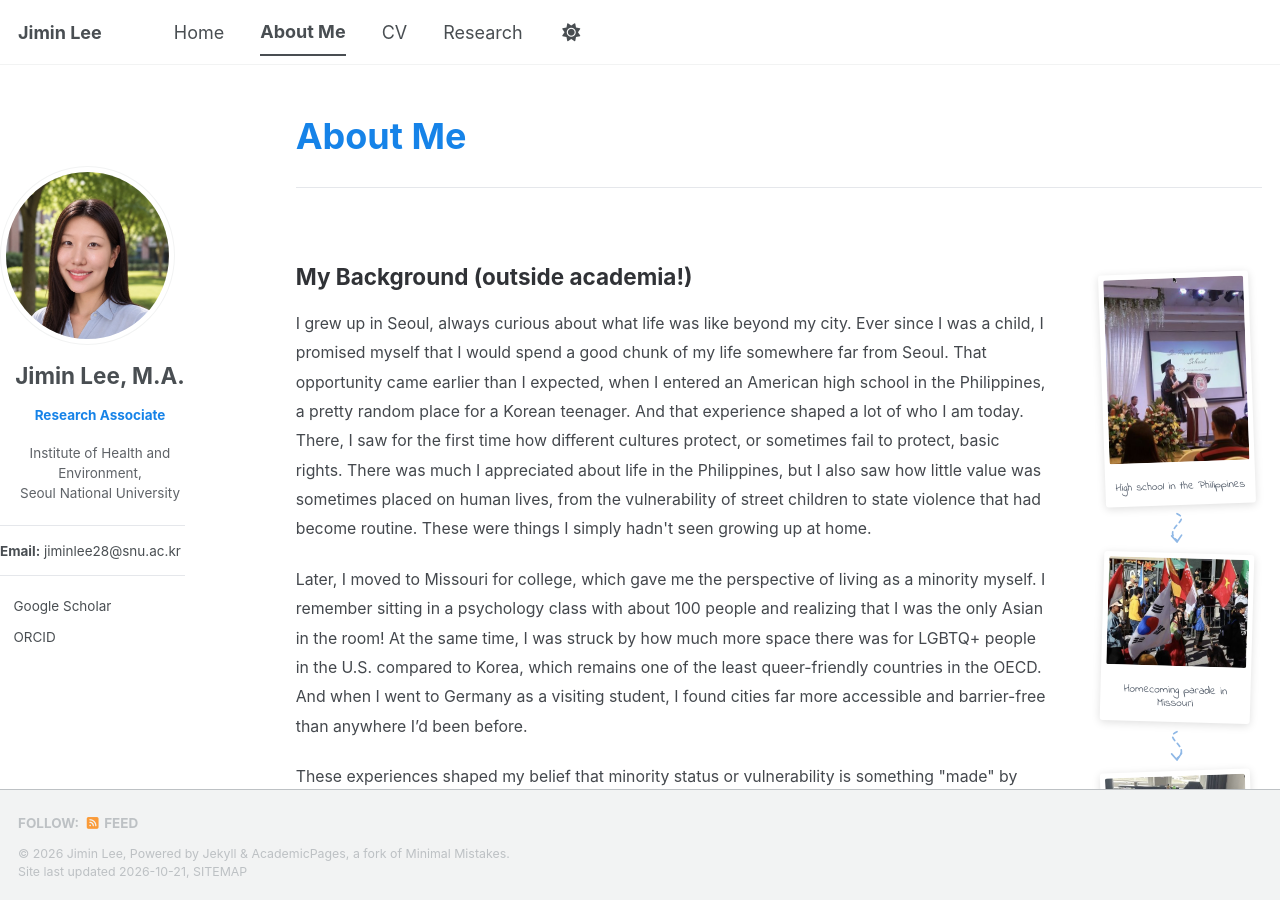
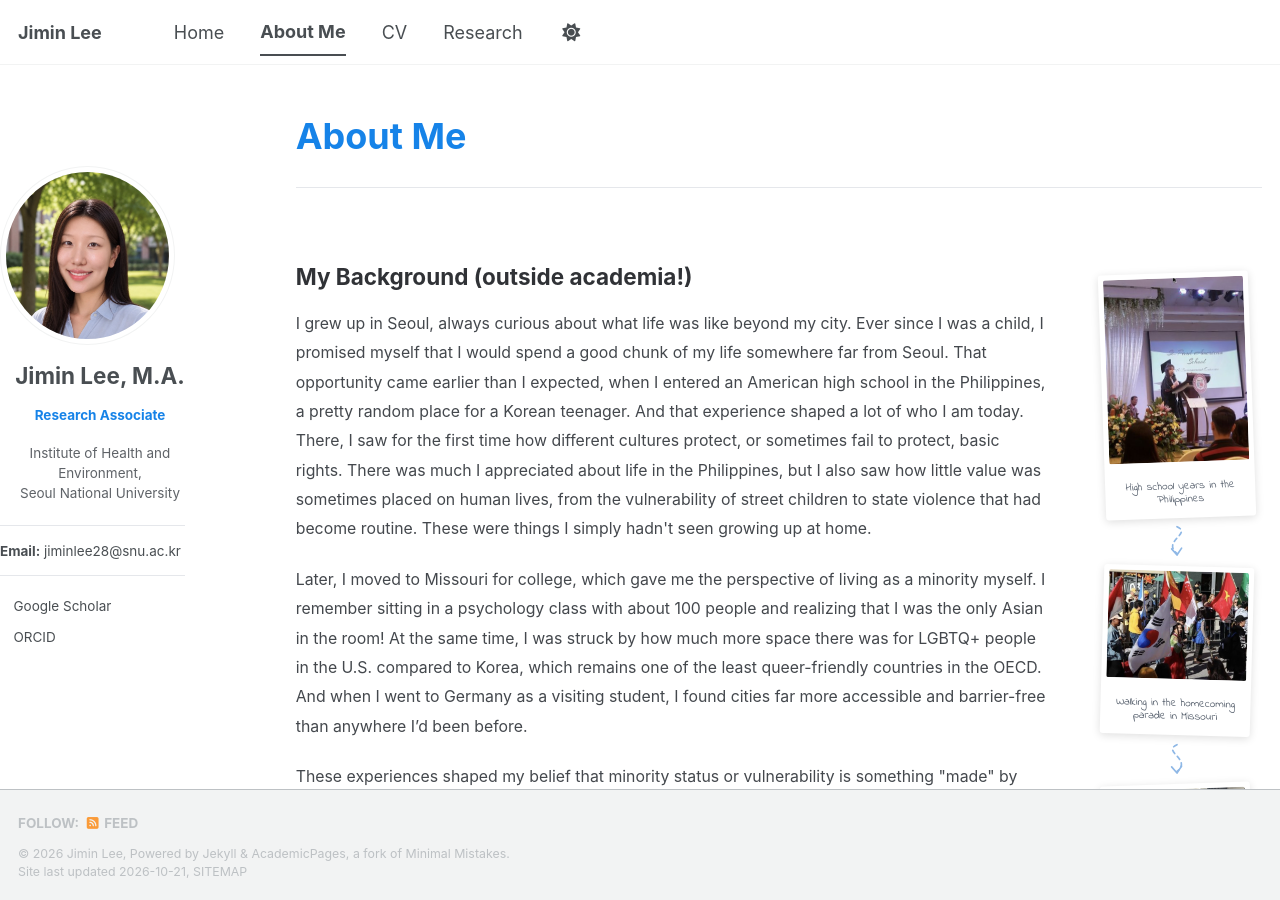
Before and after one commit to jiminlee-research/jiminlee-research.github.io, a Jekyll site: the page built from _pages/about-me.md, in a window 1280 px wide and 900 px high. Built offline with Jekyll 4.4.1, drawn with Linux system fonts in a browser that asks for light colours; a style sheet for code colours, icons or effects is not loaded.

Commit message:
About Me: caption tweaks
Co-Authored-By: Claude Opus 5.5 <noreply@anthropic.com>
Claude-Session: https://claude.ai/code/session_01GYaXMgFYpFz8tBfJmAVwxN

```diff
--- a/_pages/about-me.md
+++ b/_pages/about-me.md
@@ -119,9 +119,9 @@ author_profile: true
 
 </section>
 <aside class="about-timeline" aria-label="Photos from my journey">
-<figure class="tl-photo tilt-l"><img src="/images/about/hs.jpg" alt="High school in the Philippines" loading="lazy"><figcaption>High school in the Philippines</figcaption></figure>
+<figure class="tl-photo tilt-l"><img src="/images/about/hs.jpg" alt="High school years in the Philippines" loading="lazy"><figcaption>High school years in the Philippines</figcaption></figure>
 <svg class="tl-arrow" viewBox="0 0 60 46" aria-hidden="true"><path d="M30 3 C 50 12, 10 22, 30 38" /><path d="M23 32 L30 40 L36 31" /></svg>
-<figure class="tl-photo tilt-r"><img src="/images/about/missouri.jpg" alt="Homecoming parade in Missouri" loading="lazy"><figcaption>Homecoming parade in Missouri</figcaption></figure>
+<figure class="tl-photo tilt-r"><img src="/images/about/missouri.jpg" alt="Walking in the homecoming parade in Missouri" loading="lazy"><figcaption>Walking in the homecoming parade in Missouri</figcaption></figure>
 <svg class="tl-arrow" viewBox="0 0 60 46" aria-hidden="true"><path d="M30 3 C 10 12, 50 22, 30 38" /><path d="M23 32 L30 40 L36 31" /></svg>
 <figure class="tl-photo tilt-l tl-pair"><img src="/images/about/germany1.jpg" alt="With friends during half a year in Germany" loading="lazy"></figure>
 <figure class="tl-photo tilt-r"><img src="/images/about/germany2.jpg" alt="Half a year in Germany" loading="lazy"><figcaption>Half a year in Germany</figcaption></figure>
```
